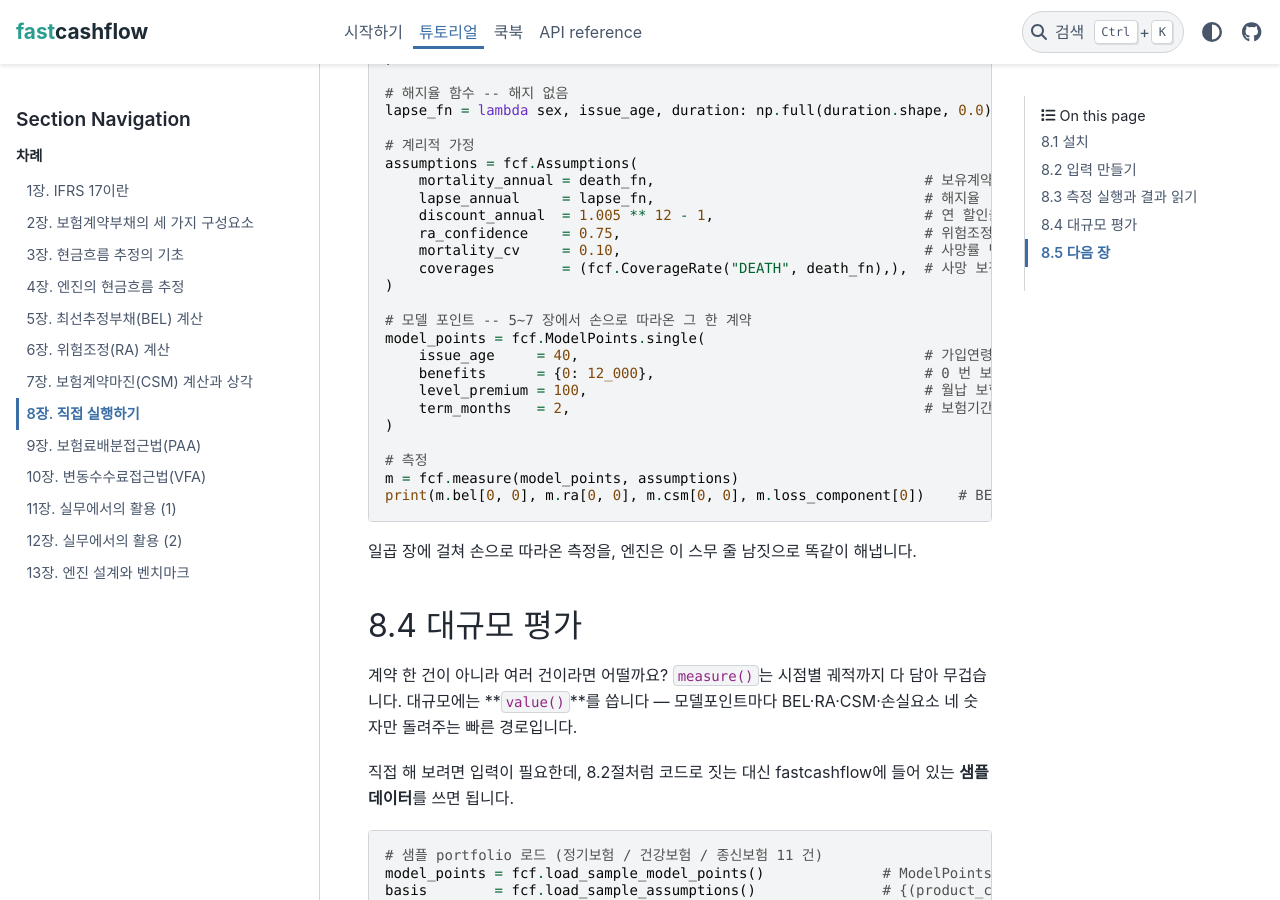
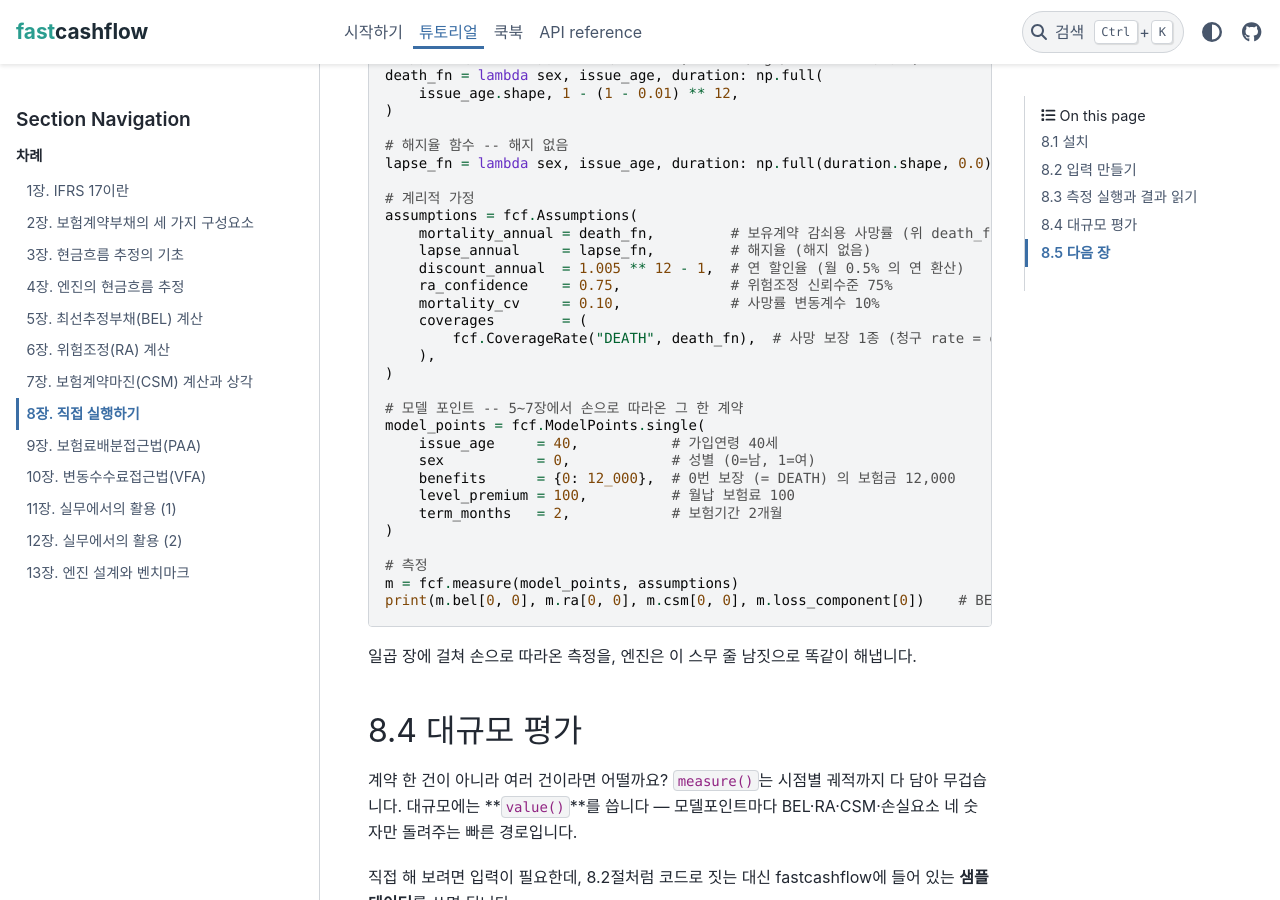
Before and after one commit to seokhoonj/fastcashflow, a Sphinx documentation site: the page built from docs/tutorial/08-hands-on.md, in a window 1280 px wide and 900 px high, scrolled down 4274 px. Built offline with Sphinx 7.4.7 and the PyData theme 0.15.4, drawn with Linux system fonts in a browser that asks for light colours; some of the changed text lies outside the part shown.

Commit message:
docs: tutorial 8/9/10 code blocks -- sex, counters, tighter comments
Same cleanup the cookbook chapters got:
- ModelPoints.single shows sex after issue_age (8, 9, 10).
- Break the coverages=(...) tuple across lines so comments no longer
  sit at a far column forcing horizontal scroll; pull comments to the
  group's longest line.
- Attach Korean counters (40세 / 2개월 / 4개월 / 3개월 / 1억 / 120만).
- 9: align the ModelPoints comment column to the benefits line.

Examples run unchanged (08 BEL 39.11 / RA 16.03; 09 LRC 0/900000/...;
10 account-value trajectory). Build clean.

````diff
--- a/docs/tutorial/08-hands-on.md
+++ b/docs/tutorial/08-hands-on.md
@@ -87,12 +87,14 @@ lapse_fn = lambda sex, issue_age, duration: np.full(duration.shape, 0.0)
 
 # 계리적 가정
 assumptions = fcf.Assumptions(
-    mortality_annual = death_fn,                                # 보유계약 감쇠용 사망률 (위 death_fn)
-    lapse_annual     = lapse_fn,                                # 해지율 (해지 없음)
-    discount_annual  = 1.005 ** 12 - 1,                         # 연 할인율 (월 0.5% 의 연 환산)
-    ra_confidence    = 0.75,                                    # 위험조정 신뢰수준 75%
-    mortality_cv     = 0.10,                                    # 사망률 변동계수 10%
-    coverages        = (fcf.CoverageRate("DEATH", death_fn),),  # 사망 보장 1 종 (청구 rate = death_fn)
+    mortality_annual = death_fn,         # 보유계약 감쇠용 사망률 (위 death_fn)
+    lapse_annual     = lapse_fn,         # 해지율 (해지 없음)
+    discount_annual  = 1.005 ** 12 - 1,  # 연 할인율 (월 0.5% 의 연 환산)
+    ra_confidence    = 0.75,             # 위험조정 신뢰수준 75%
+    mortality_cv     = 0.10,             # 사망률 변동계수 10%
+    coverages        = (
+        fcf.CoverageRate("DEATH", death_fn),  # 사망 보장 1종 (청구 rate = death_fn)
+    ),
 )
 ```
 
@@ -139,12 +141,13 @@ assumptions = fcf.Assumptions(
 편합니다.
 
 ```python
-# 모델 포인트 -- 5~7 장에서 손으로 따라온 그 한 계약
+# 모델 포인트 -- 5~7장에서 손으로 따라온 그 한 계약
 model_points = fcf.ModelPoints.single(
-    issue_age     = 40,                                         # 가입연령 40 세
-    benefits      = {0: 12_000},                                # 0 번 보장 (= DEATH) 의 보험금 12,000
-    level_premium = 100,                                        # 월납 보험료 100
-    term_months   = 2,                                          # 보험기간 2 개월
+    issue_age     = 40,           # 가입연령 40세
+    sex           = 0,            # 성별 (0=남, 1=여)
+    benefits      = {0: 12_000},  # 0번 보장 (= DEATH) 의 보험금 12,000
+    level_premium = 100,          # 월납 보험료 100
+    term_months   = 2,            # 보험기간 2개월
 )
 ```
 
@@ -209,20 +212,23 @@ lapse_fn = lambda sex, issue_age, duration: np.full(duration.shape, 0.0)
 
 # 계리적 가정
 assumptions = fcf.Assumptions(
-    mortality_annual = death_fn,                                # 보유계약 감쇠용 사망률 (위 death_fn)
-    lapse_annual     = lapse_fn,                                # 해지율 (해지 없음)
-    discount_annual  = 1.005 ** 12 - 1,                         # 연 할인율 (월 0.5% 의 연 환산)
-    ra_confidence    = 0.75,                                    # 위험조정 신뢰수준 75%
-    mortality_cv     = 0.10,                                    # 사망률 변동계수 10%
-    coverages        = (fcf.CoverageRate("DEATH", death_fn),),  # 사망 보장 1 종 (청구 rate = death_fn)
+    mortality_annual = death_fn,         # 보유계약 감쇠용 사망률 (위 death_fn)
+    lapse_annual     = lapse_fn,         # 해지율 (해지 없음)
+    discount_annual  = 1.005 ** 12 - 1,  # 연 할인율 (월 0.5% 의 연 환산)
+    ra_confidence    = 0.75,             # 위험조정 신뢰수준 75%
+    mortality_cv     = 0.10,             # 사망률 변동계수 10%
+    coverages        = (
+        fcf.CoverageRate("DEATH", death_fn),  # 사망 보장 1종 (청구 rate = death_fn)
+    ),
 )
 
-# 모델 포인트 -- 5~7 장에서 손으로 따라온 그 한 계약
+# 모델 포인트 -- 5~7장에서 손으로 따라온 그 한 계약
 model_points = fcf.ModelPoints.single(
-    issue_age     = 40,                                         # 가입연령 40 세
-    benefits      = {0: 12_000},                                # 0 번 보장 (= DEATH) 의 보험금 12,000
-    level_premium = 100,                                        # 월납 보험료 100
-    term_months   = 2,                                          # 보험기간 2 개월
+    issue_age     = 40,           # 가입연령 40세
+    sex           = 0,            # 성별 (0=남, 1=여)
+    benefits      = {0: 12_000},  # 0번 보장 (= DEATH) 의 보험금 12,000
+    level_premium = 100,          # 월납 보험료 100
+    term_months   = 2,            # 보험기간 2개월
 )
 
 # 측정
````
Also changed, not shown: docs/tutorial/09-paa.md (+15 -12 lines), docs/tutorial/10-vfa.md (+5 -4 lines).
